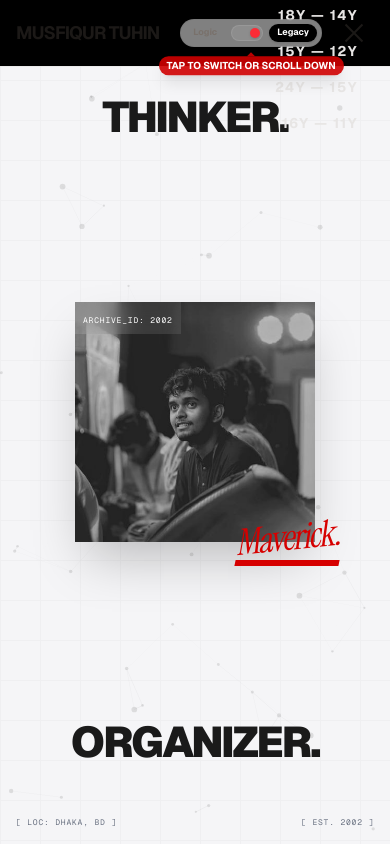
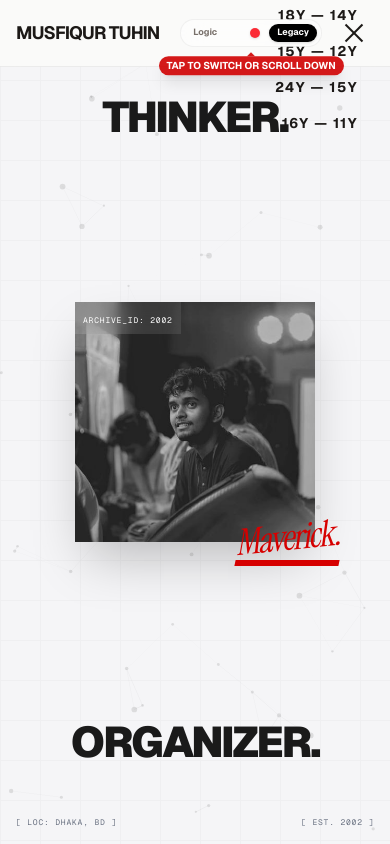
Before and after one commit to MusfiqurTuhin/profile, a Next.js app: page / in a window 390 px wide. Both pictures are taken after a click on the button 354 px from the left and 33 px from the top of the page. Shown: the top 844 px of the page. Built offline with nearby package versions, Linux system fonts and the light colour scheme; grey boxes are pictures that could not be loaded.

Commit message:
fix(navbar): update mobile menu background and text visibility for both modes

```diff
--- a/components/layout/navbar.tsx
+++ b/components/layout/navbar.tsx
@@ -138,7 +138,8 @@ export default function Navbar() {
 
             {/* Mobile Menu Overlay */}
             <div className={cn(
-                "fixed inset-0 bg-black z-40 flex flex-col items-end justify-center gap-4 pr-8 transition-all duration-300 lg:hidden",
+                "fixed inset-0 z-40 flex flex-col items-end justify-center gap-4 pr-8 transition-all duration-300 lg:hidden",
+                mode === "corporate" ? "bg-black" : "bg-stone-50",
                 mobileMenuOpen ? "opacity-100 pointer-events-auto" : "opacity-0 pointer-events-none"
             )}>
                 {(mode === "corporate" ? corpLinks : storyLinks).map((link) => (
@@ -147,7 +148,7 @@ export default function Navbar() {
                         onClick={() => handleScroll(link.id)}
                         className={cn(
                             "text-sm uppercase tracking-widest font-bold",
-                            mode === "corporate" ? "text-white" : "text-stone-200"
+                            mode === "corporate" ? "text-white" : "text-stone-900"
                         )}
                     >
                         {link.label}
```
